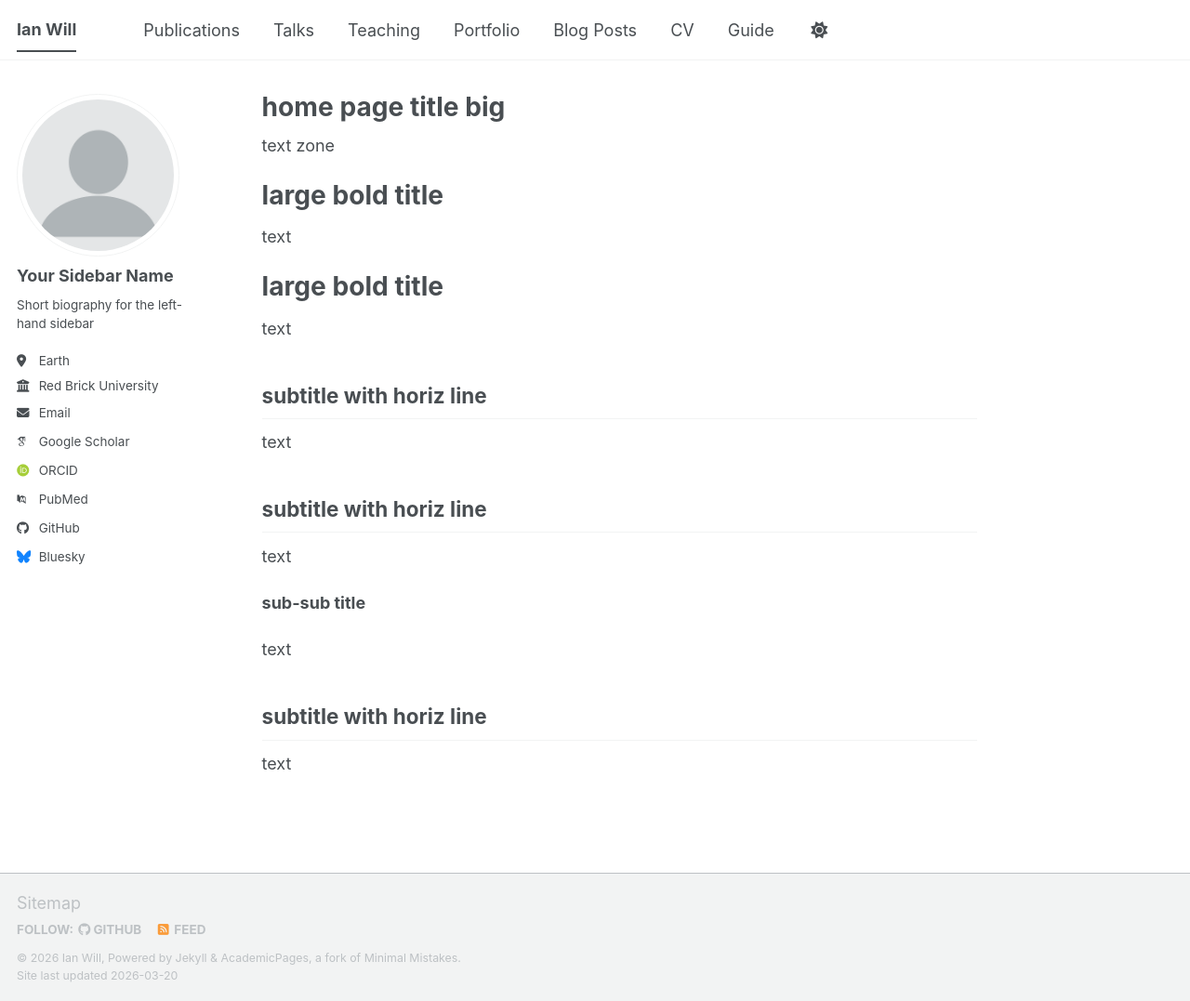
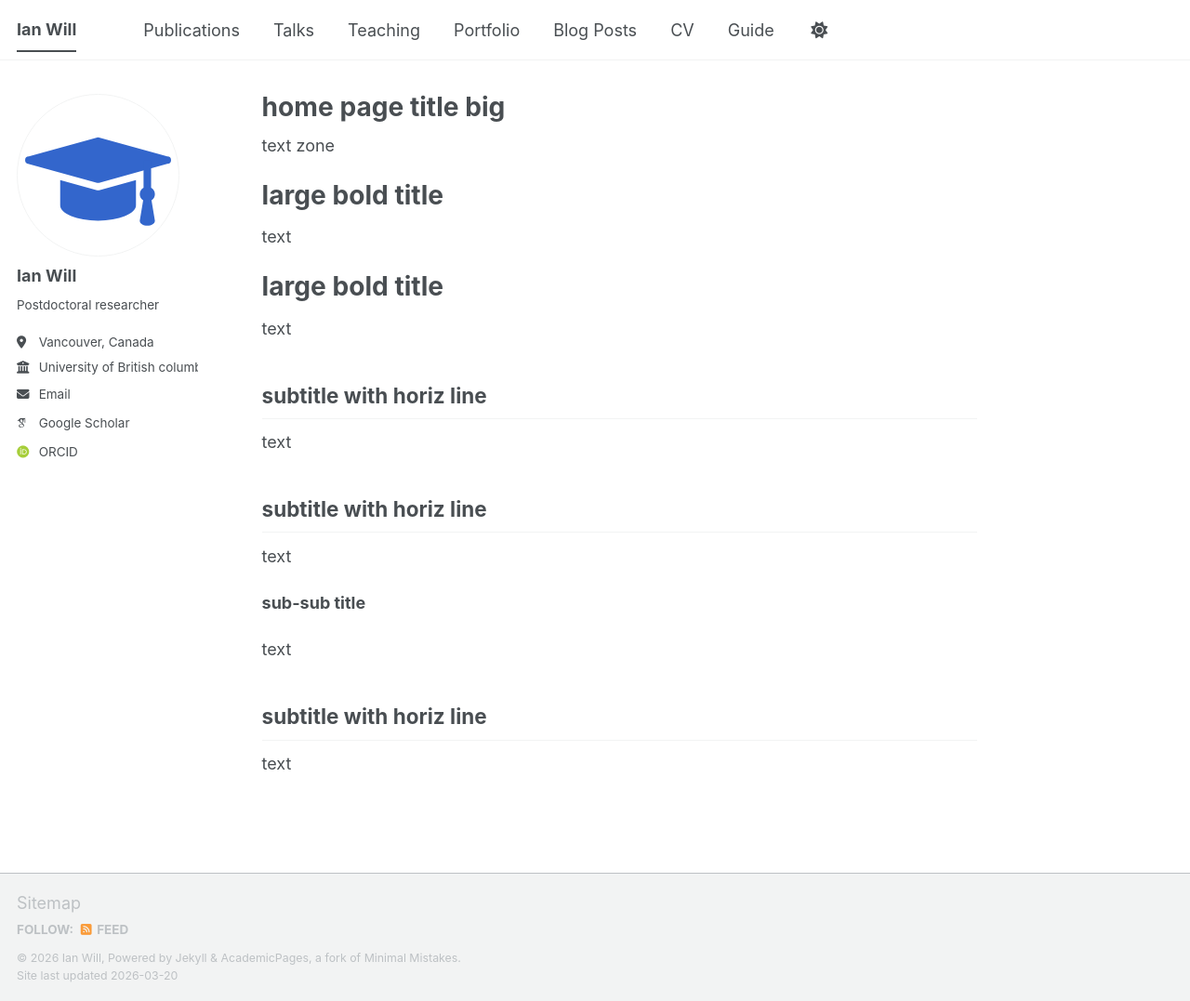
Before and after one commit to igwill/igwill.github.io, a Jekyll site: the page built from _pages/about.md, in a window 1280 px wide and 1077 px high. Shown: the whole window at 93% size. Built offline with Jekyll 4.4.1, drawn with Linux system fonts in a browser that asks for light colours; some web fonts are replaced; a script bundle is joined from its source files by our own code; library files that are not in the unit come from our copies.

Commit message:
Update _config.yml

```diff
--- a/_config.yml
+++ b/_config.yml
@@ -23,25 +23,25 @@
 #               Additional customization can be done by editing /_includes/author-profile.html
 author:
   # Biographic information
-  avatar           : "profile.png"
-  name             : "Your Sidebar Name"
+  avatar           : "favicon.svg"
+  name             : "Ian Will"
   pronouns         : # example: "she/her"
-  bio              : "Short biography for the left-hand sidebar"
-  location         : "Earth"
-  employer         : "Red Brick University"
+  bio              : "Postdoctoral researcher"
+  location         : "Vancouver, Canada"
+  employer         : "University of British columbia"
   uri              : # URL
-  email            : "none@example.org"
+  email            : "TBA"
 
   # Academic websites
   academia         : # URL
   arxiv            : # URL - Update with the correct link to your profile
-  googlescholar    : "https://scholar.google.com/citations?user=PS_CX0AAAAAJ"
+  googlescholar    : "https://scholar.google.ca/citations?hl=en&pli=1&user=XmDE2V0AAAAJ"
   inspire-hep      : # URL
   impactstory      : # URL
-  orcid            : "https://orcid.org/yourorcidurl"
+  orcid            : "https://orcid.org/0000-0002-2396-6778"
   semantic         : # URL
   ssrn             : # URL
-  pubmed           : "https://www.ncbi.nlm.nih.gov/pubmed/?term=john+snow"
+  pubmed           : #"https://www.ncbi.nlm.nih.gov/pubmed/?term=john+snow"
   researchgate     : # URL
   scopus           : # URL
   zotero           : # URL
@@ -51,13 +51,13 @@
   bitbucket        : # Username - Update with your username on the site
   codepen          : # Username
   dribbble         : # Username
-  github           : "academicpages"
+  github           : #"academicpages"
   kaggle           : # Username
   stackoverflow    : # User number or user number and name (i.e., use "1" or "1/jeff-atwood")
 
   # Social media
   artstation       : # Username
-  bluesky          : "bsky.app" # Replace this with you Bluesky username
+  bluesky          : #"bsky.app" # Replace this with you Bluesky username
   facebook         : # Username
   flickr           : # Username
   foursquare       : # Username
```
